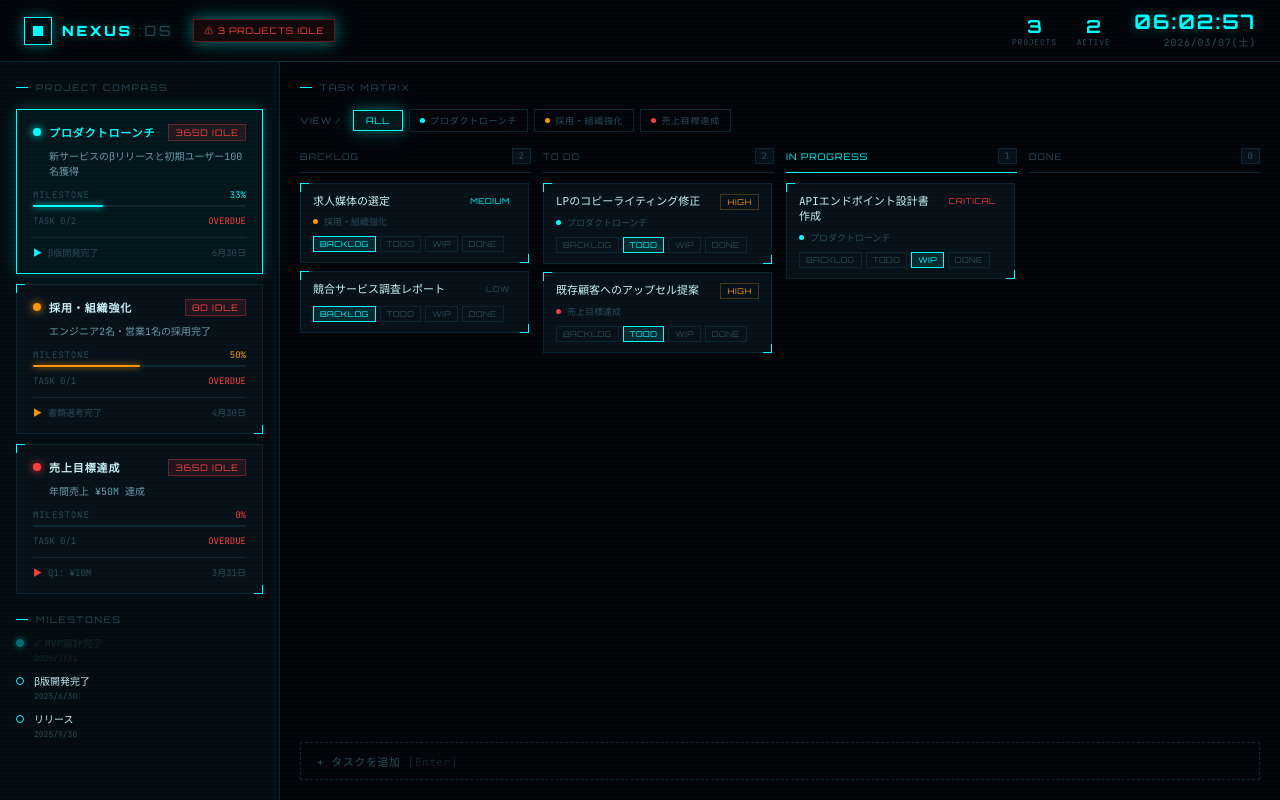
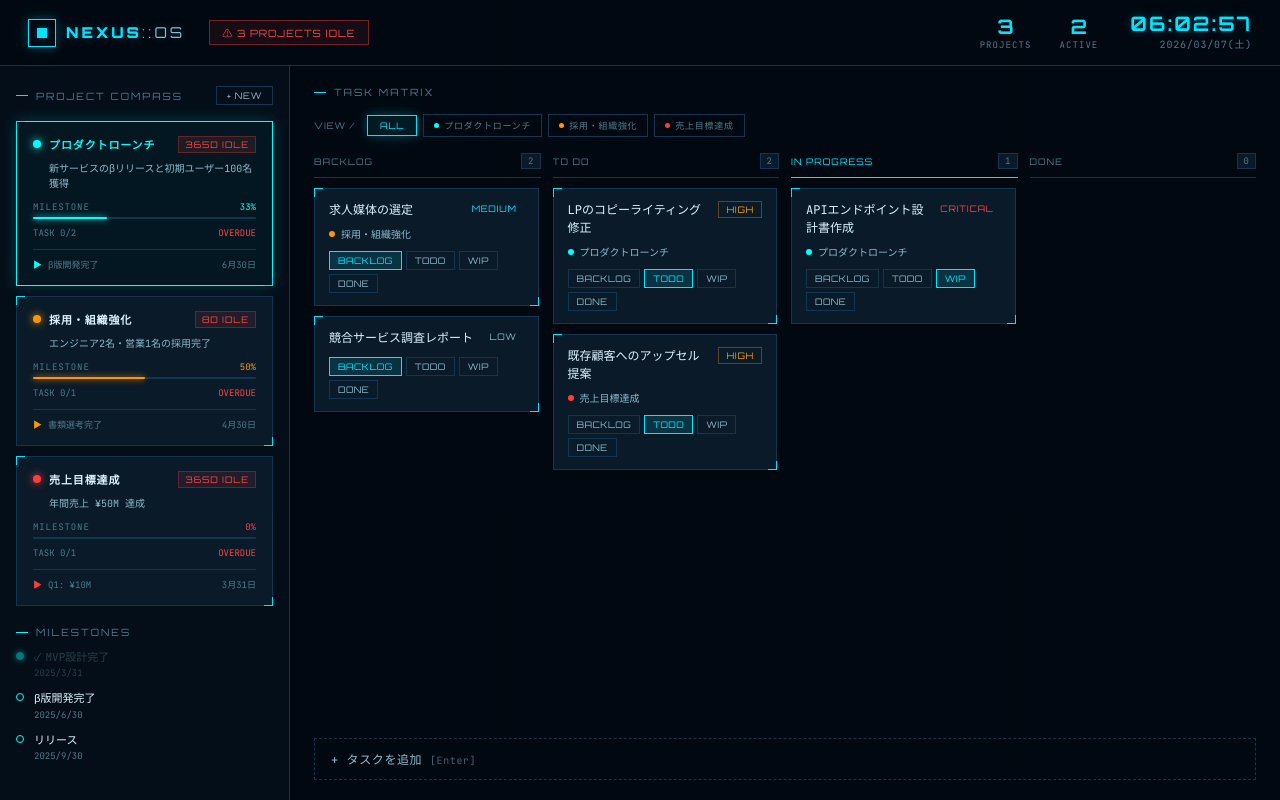
Before and after one commit to masakanyee/nexus-os, a Next.js app in the folder nexus-os/: page / in a window 1280 px wide. Built offline with nearby package versions, Linux system fonts and the light colour scheme.

Commit message:
feat: UI可読性改善・プロジェクト追加フォーム実装

```diff
--- a/nexus-os/app/dashboard-client.tsx
+++ b/nexus-os/app/dashboard-client.tsx
@@ -1,42 +1,9 @@
 'use client'
 
-import { useState, useEffect } from 'react'
+import { useState, useEffect, useRef } from 'react'
 import { useProjectStore, useTaskStore, loadStoredState, saveStoredState } from '@/store'
 import ProjectCard from '@/components/compass/ProjectCard'
 import TaskBoard from '@/components/tasks/TaskBoard'
-
-function LoadingScreen() {
-  return (
-    <div
-      style={{
-        minHeight: '100vh',
-        background: 'var(--bg-void)',
-        display: 'flex',
-        alignItems: 'center',
-        justifyContent: 'center',
-        flexDirection: 'column',
-        gap: 12,
-      }}
-    >
-      <div
-        style={{
-          width: 28,
-          height: 28,
-          border: '1px solid var(--accent-cyan)',
-          display: 'flex',
-          alignItems: 'center',
-          justifyContent: 'center',
-          boxShadow: 'var(--glow-cyan)',
-        }}
-      >
-        <div style={{ width: 10, height: 10, background: 'var(--accent-cyan)', boxShadow: 'var(--glow-cyan)' }} />
-      </div>
-      <span style={{ fontFamily: 'var(--font-display)', fontSize: 12, color: 'var(--text-muted)', letterSpacing: '0.15em' }}>
-        LOADING
-      </span>
-    </div>
-  )
-}
 
 function Clock() {
   const [time, setTime] = useState('')
@@ -59,9 +26,111 @@ function Clock() {
   )
 }
 
+const STATUS_OPTIONS = [
+  { value: 'active', label: 'ACTIVE' },
+  { value: 'stalled', label: 'STALLED' },
+  { value: 'done', label: 'DONE' },
+] as const
+
+function AddProjectForm({ onClose }: { onClose: () => void }) {
+  const addProject = useProjectStore((s) => s.addProject)
+  const [name, setName] = useState('')
+  const [goal, setGoal] = useState('')
+  const [deadline, setDeadline] = useState('')
+  const [color, setColor] = useState('#00e5ff')
+  const nameRef = useRef<HTMLInputElement>(null)
+
+  useEffect(() => { nameRef.current?.focus() }, [])
+
+  const handleSubmit = () => {
+    if (!name.trim() || !deadline) return
+    addProject({ name: name.trim(), goal: goal.trim(), deadline, color })
+    onClose()
+  }
+
+  const handleKey = (e: React.KeyboardEvent) => {
+    if (e.key === 'Escape') onClose()
+  }
+
+  const inputStyle = {
+    width: '100%', background: 'var(--bg-void)',
+    border: '1px solid var(--border-dim)', borderRadius: 0,
+    color: 'var(--text-bright)', fontFamily: 'var(--font-mono)',
+    fontSize: 11, padding: '6px 8px', outline: 'none',
+  }
+
+  return (
+    <div
+      className="bracket-box"
+      style={{ padding: '14px', marginTop: 12, background: 'rgba(0,229,255,0.04)', borderColor: 'var(--accent-cyan)' }}
+      onKeyDown={handleKey}
+    >
+      <div style={{ fontSize: 9, fontFamily: 'var(--font-display)', color: 'var(--accent-cyan)', letterSpacing: '0.15em', marginBottom: 10 }}>
+        NEW PROJECT
+      </div>
+      <div style={{ display: 'flex', flexDirection: 'column', gap: 8 }}>
+        <input
+          ref={nameRef}
+          value={name}
+          onChange={(e) => setName(e.target.value)}
+          placeholder="プロジェクト名"
+          style={inputStyle}
+        />
+        <input
+          value={goal}
+          onChange={(e) => setGoal(e.target.value)}
+          placeholder="目標（任意）"
+          style={inputStyle}
+        />
+        <div style={{ display: 'flex', gap: 6, alignItems: 'center' }}>
+          <input
+            type="date"
+            value={deadline}
+            onChange={(e) => setDeadline(e.target.value)}
+            style={{ ...inputStyle, flex: 1, colorScheme: 'dark' }}
+          />
+          <input
+            type="color"
+            value={color}
+            onChange={(e) => setColor(e.target.value)}
+            style={{ width: 32, height: 30, padding: 2, background: 'var(--bg-void)', border: '1px solid var(--border-dim)', cursor: 'pointer' }}
+          />
+        </div>
+        <div style={{ display: 'flex', gap: 6 }}>
+          <button
+            onClick={handleSubmit}
+            disabled={!name.trim() || !deadline}
+            style={{
+              flex: 1, padding: '6px', fontSize: 10, fontFamily: 'var(--font-display)',
+              background: name.trim() && deadline ? 'rgba(0,229,255,0.12)' : 'transparent',
+              border: `1px solid ${name.trim() && deadline ? 'var(--accent-cyan)' : 'var(--border-dim)'}`,
+              color: name.trim() && deadline ? 'var(--accent-cyan)' : 'var(--text-muted)',
+              cursor: name.trim() && deadline ? 'pointer' : 'not-allowed',
+              letterSpacing: '0.1em',
+            }}
+          >
+            ADD
+          </button>
+          <button
+            onClick={onClose}
+            style={{
+              padding: '6px 12px', fontSize: 10, fontFamily: 'var(--font-display)',
+              background: 'transparent', border: '1px solid var(--border-dim)',
+              color: 'var(--text-muted)', cursor: 'pointer', letterSpacing: '0.1em',
+            }}
+          >
+            CANCEL
+          </button>
+        </div>
+      </div>
+    </div>
+  )
+}
+
 function DashboardContent() {
   const projects = useProjectStore((s) => s.projects)
   const [selectedId, setSelectedId] = useState<string | null>(projects[0]?.id ?? null)
+  const [addingProject, setAddingProject] = useState(false)
 
   const stalledCount = projects.filter((p) => {
     const days = Math.floor((Date.now() - new Date(p.lastTouched).getTime()) / (1000 * 60 * 60 * 24))
@@ -70,43 +139,60 @@ function DashboardContent() {
 
   return (
     <div style={{ minHeight: '100vh', background: 'var(--bg-void)', display: 'flex', flexDirection: 'column' }}>
-      <header style={{ borderBottom: '1px solid var(--border-dim)', padding: '12px 24px', display: 'flex', justifyContent: 'space-between', alignItems: 'center', position: 'sticky', top: 0, background: 'var(--bg-void)', zIndex: 100 }}>
-        <div style={{ display: 'flex', alignItems: 'center', gap: 20 }}>
+      <header style={{ borderBottom: '1px solid var(--border-dim)', padding: '14px 28px', display: 'flex', justifyContent: 'space-between', alignItems: 'center', position: 'sticky', top: 0, background: 'var(--bg-void)', zIndex: 100 }}>
+        <div style={{ display: 'flex', alignItems: 'center', gap: 24 }}>
           <div style={{ display: 'flex', alignItems: 'center', gap: 10 }}>
             <div style={{ width: 28, height: 28, border: '1px solid var(--accent-cyan)', display: 'flex', alignItems: 'center', justifyContent: 'center', boxShadow: 'var(--glow-cyan)' }}>
               <div style={{ width: 10, height: 10, background: 'var(--accent-cyan)', boxShadow: 'var(--glow-cyan)' }} />
             </div>
-            <span style={{ fontFamily: 'var(--font-display)', fontSize: 14, fontWeight: 900, color: 'var(--accent-cyan)', letterSpacing: '0.2em', textShadow: 'var(--glow-cyan)' }}>
-              NEXUS<span style={{ color: 'var(--text-muted)', fontWeight: 400 }}>::OS</span>
+            <span style={{ fontFamily: 'var(--font-display)', fontSize: 15, fontWeight: 900, color: 'var(--accent-cyan)', letterSpacing: '0.2em', textShadow: 'var(--glow-cyan)' }}>
+              NEXUS<span style={{ color: 'var(--text-mid)', fontWeight: 400 }}>::OS</span>
             </span>
           </div>
           {stalledCount > 0 && (
-            <div style={{ fontSize: 9, fontFamily: 'var(--font-display)', color: 'var(--accent-alert)', border: '1px solid rgba(255,60,60,0.3)', background: 'rgba(255,60,60,0.07)', padding: '4px 10px', letterSpacing: '0.1em', animation: 'glow-pulse 2s ease-in-out infinite' }}>
+            <div style={{ fontSize: 10, fontFamily: 'var(--font-display)', color: 'var(--accent-alert)', border: '1px solid rgba(255,68,68,0.4)', background: 'rgba(255,68,68,0.08)', padding: '4px 12px', letterSpacing: '0.1em' }}>
               ⚠ {stalledCount} PROJECT{stalledCount > 1 ? 'S' : ''} IDLE
             </div>
           )}
         </div>
-        <div style={{ display: 'flex', alignItems: 'center', gap: 24 }}>
-          <div style={{ display: 'flex', gap: 20 }}>
+        <div style={{ display: 'flex', alignItems: 'center', gap: 32 }}>
+          <div style={{ display: 'flex', gap: 28 }}>
             {[
               { label: 'PROJECTS', value: projects.length },
               { label: 'ACTIVE', value: projects.filter((p) => p.status === 'active').length },
             ].map((s) => (
               <div key={s.label} style={{ textAlign: 'center' }}>
-                <div style={{ fontSize: 18, fontFamily: 'var(--font-display)', color: 'var(--accent-cyan)', fontWeight: 700 }}>{s.value}</div>
-                <div style={{ fontSize: 8, color: 'var(--text-muted)', letterSpacing: '0.1em' }}>{s.label}</div>
+                <div style={{ fontSize: 20, fontFamily: 'var(--font-display)', color: 'var(--accent-cyan)', fontWeight: 700 }}>{s.value}</div>
+                <div style={{ fontSize: 9, color: 'var(--text-muted)', letterSpacing: '0.12em' }}>{s.label}</div>
               </div>
             ))}
           </div>
           <Clock />
         </div>
       </header>
-      <main style={{ flex: 1, display: 'grid', gridTemplateColumns: '280px 1fr', overflow: 'hidden', height: 'calc(100vh - 65px)' }}>
+      <main style={{ flex: 1, display: 'grid', gridTemplateColumns: '290px 1fr', overflow: 'hidden', height: 'calc(100vh - 69px)' }}>
         <aside style={{ borderRight: '1px solid var(--border-dim)', padding: '20px 16px', overflowY: 'auto', background: 'var(--bg-panel)' }}>
-          <div style={{ fontSize: 9, fontFamily: 'var(--font-display)', color: 'var(--text-muted)', letterSpacing: '0.2em', marginBottom: 16, display: 'flex', alignItems: 'center', gap: 8 }}>
-            <span style={{ width: 12, height: 1, background: 'var(--accent-cyan)', display: 'inline-block' }} />
-            PROJECT COMPASS
+          <div style={{ display: 'flex', justifyContent: 'space-between', alignItems: 'center', marginBottom: 16 }}>
+            <div style={{ fontSize: 10, fontFamily: 'var(--font-display)', color: 'var(--text-muted)', letterSpacing: '0.2em', display: 'flex', alignItems: 'center', gap: 8 }}>
+              <span style={{ width: 12, height: 1, background: 'var(--accent-cyan)', display: 'inline-block' }} />
+              PROJECT COMPASS
+            </div>
+            <button
+              onClick={() => setAddingProject((v) => !v)}
+              style={{
+                fontSize: 9, fontFamily: 'var(--font-display)', padding: '3px 10px',
+                background: addingProject ? 'rgba(0,229,255,0.12)' : 'transparent',
+                border: `1px solid ${addingProject ? 'var(--accent-cyan)' : 'var(--border-dim)'}`,
+                color: addingProject ? 'var(--accent-cyan)' : 'var(--text-mid)',
+                cursor: 'pointer', letterSpacing: '0.08em',
+              }}
+            >
+              {addingProject ? '✕' : '+ NEW'}
+            </button>
           </div>
+
+          {addingProject && <AddProjectForm onClose={() => setAddingProject(false)} />}
+
           {projects.map((project) => (
             <ProjectCard
               key={project.id}
@@ -120,16 +206,16 @@ function DashboardContent() {
             if (!p?.milestones.length) return null
             return (
               <div style={{ marginTop: 20 }}>
-                <div style={{ fontSize: 9, fontFamily: 'var(--font-display)', color: 'var(--text-muted)', letterSpacing: '0.2em', marginBottom: 12, display: 'flex', alignItems: 'center', gap: 8 }}>
+                <div style={{ fontSize: 10, fontFamily: 'var(--font-display)', color: 'var(--text-muted)', letterSpacing: '0.2em', marginBottom: 12, display: 'flex', alignItems: 'center', gap: 8 }}>
                   <span style={{ width: 12, height: 1, background: p.color, display: 'inline-block' }} />
                   MILESTONES
                 </div>
                 {p.milestones.map((m) => (
-                  <div key={m.id} style={{ display: 'flex', alignItems: 'flex-start', gap: 10, marginBottom: 12, opacity: m.completed ? 0.4 : 1 }}>
+                  <div key={m.id} style={{ display: 'flex', alignItems: 'flex-start', gap: 10, marginBottom: 12, opacity: m.completed ? 0.45 : 1 }}>
                     <div style={{ width: 8, height: 8, borderRadius: '50%', flexShrink: 0, marginTop: 2, background: m.completed ? p.color : 'transparent', border: `1px solid ${p.color}`, boxShadow: m.completed ? `0 0 6px ${p.color}` : 'none' }} />
                     <div>
-                      <div style={{ fontSize: 10, color: m.completed ? 'var(--text-muted)' : 'var(--text-bright)', lineHeight: 1.4 }}>{m.completed && <span style={{ marginRight: 4 }}>✓</span>}{m.label}</div>
-                      <div style={{ fontSize: 8, color: 'var(--text-muted)', marginTop: 2 }}>{new Date(m.targetDate).toLocaleDateString('ja-JP')}</div>
+                      <div style={{ fontSize: 11, color: m.completed ? 'var(--text-muted)' : 'var(--text-bright)', lineHeight: 1.4 }}>{m.completed && <span style={{ marginRight: 4 }}>✓</span>}{m.label}</div>
+                      <div style={{ fontSize: 9, color: 'var(--text-muted)', marginTop: 2 }}>{new Date(m.targetDate).toLocaleDateString('ja-JP')}</div>
                     </div>
                   </div>
                 ))}
@@ -137,8 +223,8 @@ function DashboardContent() {
             )
           })()}
         </aside>
-        <section style={{ padding: '20px', overflow: 'hidden', display: 'flex', flexDirection: 'column' }}>
-          <div style={{ fontSize: 9, fontFamily: 'var(--font-display)', color: 'var(--text-muted)', letterSpacing: '0.2em', marginBottom: 16, display: 'flex', alignItems: 'center', gap: 8 }}>
+        <section style={{ padding: '20px 24px', overflow: 'hidden', display: 'flex', flexDirection: 'column' }}>
+          <div style={{ fontSize: 10, fontFamily: 'var(--font-display)', color: 'var(--text-muted)', letterSpacing: '0.2em', marginBottom: 16, display: 'flex', alignItems: 'center', gap: 8 }}>
             <span style={{ width: 12, height: 1, background: 'var(--accent-cyan)', display: 'inline-block' }} />
             TASK MATRIX
           </div>
@@ -150,23 +236,19 @@ function DashboardContent() {
 }
 
 export default function DashboardClient() {
-  const [ready, setReady] = useState(false)
-
   useEffect(() => {
-    loadStoredState()
-    setReady(true)
-  }, [])
-
-  useEffect(() => {
-    if (!ready) return
+    try {
+      loadStoredState()
+    } catch {
+      // ignore
+    }
     const unsubP = useProjectStore.subscribe(saveStoredState)
     const unsubT = useTaskStore.subscribe(saveStoredState)
     return () => {
       unsubP()
       unsubT()
     }
-  }, [ready])
+  }, [])
 
-  if (!ready) return <LoadingScreen />
   return <DashboardContent />
 }
--- a/nexus-os/app/globals.css
+++ b/nexus-os/app/globals.css
@@ -1,19 +1,19 @@
 @import url('https://fonts.googleapis.com/css2?family=Orbitron:wght@400;600;700;900&family=JetBrains+Mono:wght@300;400;500&display=swap');
 
 :root {
-  --bg-void:        #020408;
-  --bg-panel:       #040c12;
-  --bg-card:        #071018;
+  --bg-void:        #020810;
+  --bg-panel:       #050e18;
+  --bg-card:        #0a1a28;
   --border-cyber:   #00ffff;
-  --border-dim:     #0a2530;
-  --accent-cyan:    #00ffff;
-  --accent-alert:   #ff3c3c;
-  --accent-warm:    #ff9500;
+  --border-dim:     #143550;
+  --accent-cyan:    #00e5ff;
+  --accent-alert:   #ff4444;
+  --accent-warm:    #ff9f0a;
   --accent-green:   #00ff88;
-  --text-bright:    #c8f0f8;
-  --text-mid:       #6a9aaa;
-  --text-muted:     #2a4a5a;
-  --glow-cyan:      0 0 12px #00ffff55, 0 0 30px #00ffff22;
+  --text-bright:    #ddf4ff;
+  --text-mid:       #8abccc;
+  --text-muted:     #507a8a;
+  --glow-cyan:      0 0 10px #00e5ff44, 0 0 24px #00e5ff18;
   --font-display:   'Orbitron', monospace;
   --font-mono:      'JetBrains Mono', monospace;
 }
@@ -39,9 +39,9 @@ body::before {
   background: repeating-linear-gradient(
     0deg,
     transparent,
-    transparent 2px,
-    rgba(0, 255, 255, 0.015) 2px,
-    rgba(0, 255, 255, 0.015) 4px
+    transparent 3px,
+    rgba(0, 229, 255, 0.007) 3px,
+    rgba(0, 229, 255, 0.007) 4px
   );
   pointer-events: none;
   z-index: 9999;
--- a/nexus-os/components/tasks/QuickAdd.tsx
+++ b/nexus-os/components/tasks/QuickAdd.tsx
@@ -34,11 +34,11 @@ export default function QuickAdd() {
       <button
         onClick={() => { setOpen(true); setTimeout(() => inputRef.current?.focus(), 50) }}
         style={{
-          width: '100%', padding: '10px 16px',
+          width: '100%', padding: '11px 16px',
           background: 'transparent',
           border: '1px dashed var(--border-dim)',
-          color: 'var(--text-muted)',
-          fontFamily: 'var(--font-mono)', fontSize: 11,
+          color: 'var(--text-mid)',
+          fontFamily: 'var(--font-mono)', fontSize: 12,
           cursor: 'pointer', textAlign: 'left', letterSpacing: '0.05em',
           transition: 'all 0.2s',
         }}
@@ -50,10 +50,10 @@ export default function QuickAdd() {
         onMouseLeave={(e) => {
           const el = e.currentTarget as HTMLElement
           el.style.borderColor = 'var(--border-dim)'
-          el.style.color = 'var(--text-muted)'
+          el.style.color = 'var(--text-mid)'
         }}
       >
-        + タスクを追加  <span style={{ opacity: 0.4 }}>[Enter]</span>
+        + タスクを追加  <span style={{ opacity: 0.5, fontSize: 10 }}>[Enter]</span>
       </button>
     )
   }
@@ -61,7 +61,7 @@ export default function QuickAdd() {
   return (
     <div
       className="bracket-box"
-      style={{ padding: '12px', background: 'var(--bg-card)', borderColor: 'var(--accent-cyan)' }}
+      style={{ padding: '14px', background: 'var(--bg-card)', borderColor: 'var(--accent-cyan)' }}
     >
       <input
         ref={inputRef}
@@ -73,7 +73,7 @@ export default function QuickAdd() {
           width: '100%', background: 'transparent', border: 'none',
           borderBottom: '1px solid var(--border-dim)',
           color: 'var(--text-bright)', fontFamily: 'var(--font-mono)',
-          fontSize: 12, padding: '4px 0 8px', marginBottom: 10, outline: 'none',
+          fontSize: 13, padding: '4px 0 10px', marginBottom: 12, outline: 'none',
         }}
       />
       <div style={{ display: 'flex', gap: 8, flexWrap: 'wrap', alignItems: 'center' }}>
@@ -82,8 +82,8 @@ export default function QuickAdd() {
           onChange={(e) => setProjectId(e.target.value)}
           style={{
             background: 'var(--bg-void)', border: '1px solid var(--border-dim)',
-            color: 'var(--text-mid)', fontFamily: 'var(--font-mono)',
-            fontSize: 10, padding: '4px 8px', cursor: 'pointer',
+            color: 'var(--text-bright)', fontFamily: 'var(--font-mono)',
+            fontSize: 11, padding: '5px 10px', cursor: 'pointer',
           }}
         >
           <option value="null">INBOX</option>
@@ -98,10 +98,10 @@ export default function QuickAdd() {
             onClick={() => setPriority(p)}
             style={{
               fontSize: 9, fontFamily: 'var(--font-display)',
-              padding: '4px 8px', cursor: 'pointer',
-              background: priority === p ? 'rgba(0,255,255,0.1)' : 'transparent',
+              padding: '5px 10px', cursor: 'pointer',
+              background: priority === p ? 'rgba(0,229,255,0.1)' : 'transparent',
               border: `1px solid ${priority === p ? 'var(--accent-cyan)' : 'var(--border-dim)'}`,
-              color: priority === p ? 'var(--accent-cyan)' : 'var(--text-muted)',
+              color: priority === p ? 'var(--accent-cyan)' : 'var(--text-mid)',
               letterSpacing: '0.05em',
             }}
           >
@@ -114,10 +114,10 @@ export default function QuickAdd() {
           style={{
             marginLeft: 'auto', fontSize: 10,
             fontFamily: 'var(--font-display)',
-            padding: '4px 14px', cursor: 'pointer',
-            background: 'rgba(0,255,255,0.1)',
+            padding: '5px 16px', cursor: 'pointer',
+            background: 'rgba(0,229,255,0.12)',
             border: '1px solid var(--accent-cyan)',
-            color: 'var(--accent-cyan)', letterSpacing: '0.08em',
+            color: 'var(--accent-cyan)', letterSpacing: '0.1em',
           }}
         >
           ADD
--- a/nexus-os/components/tasks/TaskCard.tsx
+++ b/nexus-os/components/tasks/TaskCard.tsx
@@ -4,9 +4,9 @@ import { useTaskStore, useProjectStore } from '@/store'
 
 const PRIORITY_COLOR: Record<Task['priority'], string> = {
   critical: 'var(--accent-alert)',
-  high: '#ff9500',
+  high: '#ff9f0a',
   medium: 'var(--accent-cyan)',
-  low: 'var(--text-muted)',
+  low: 'var(--text-mid)',
 }
 
 export default function TaskCard({ task }: { task: Task }) {
@@ -19,8 +19,8 @@ export default function TaskCard({ task }: { task: Task }) {
     <div
       className="bracket-box"
       style={{
-        padding: '10px 12px',
-        marginBottom: 8,
+        padding: '12px 14px',
+        marginBottom: 10,
         background: 'var(--bg-card)',
         borderColor: 'var(--border-dim)',
         transition: 'all 0.2s ease',
@@ -28,37 +28,39 @@ export default function TaskCard({ task }: { task: Task }) {
     >
       <div style={{ display: 'flex', justifyContent: 'space-between', alignItems: 'flex-start', gap: 8 }}>
         <span style={{
-          fontSize: 11, color: 'var(--text-bright)', fontFamily: 'var(--font-mono)',
-          lineHeight: 1.4, flex: 1,
+          fontSize: 12, color: 'var(--text-bright)', fontFamily: 'var(--font-mono)',
+          lineHeight: 1.5, flex: 1,
         }}>
           {task.title}
         </span>
         <span style={{
-          fontSize: 8, fontFamily: 'var(--font-display)', letterSpacing: '0.08em',
-          color, border: `1px solid ${color}44`, padding: '2px 6px',
+          fontSize: 9, fontFamily: 'var(--font-display)', letterSpacing: '0.08em',
+          color, border: `1px solid ${color}55`, padding: '2px 7px',
+          whiteSpace: 'nowrap', flexShrink: 0,
         }}>
           {task.priority.toUpperCase()}
         </span>
       </div>
       {project && (
-        <div style={{ display: 'flex', alignItems: 'center', gap: 6, marginTop: 6 }}>
+        <div style={{ display: 'flex', alignItems: 'center', gap: 6, marginTop: 7 }}>
           <span style={{
-            width: 5, height: 5, borderRadius: '50%', background: project.color, display: 'inline-block',
+            width: 6, height: 6, borderRadius: '50%', background: project.color, display: 'inline-block', flexShrink: 0,
           }} />
-          <span style={{ fontSize: 9, color: 'var(--text-muted)' }}>{project.name}</span>
+          <span style={{ fontSize: 10, color: 'var(--text-mid)' }}>{project.name}</span>
         </div>
       )}
-      <div style={{ marginTop: 8, display: 'flex', gap: 4, flexWrap: 'wrap' }}>
+      <div style={{ marginTop: 10, display: 'flex', gap: 4, flexWrap: 'wrap' }}>
         {(['backlog', 'todo', 'in_progress', 'done'] as const).map((status) => (
           <button
             key={status}
             onClick={() => moveTask(task.id, status)}
             style={{
-              fontSize: 8, fontFamily: 'var(--font-display)', padding: '2px 6px', cursor: 'pointer',
-              background: task.status === status ? 'rgba(0,255,255,0.1)' : 'transparent',
+              fontSize: 9, fontFamily: 'var(--font-display)', padding: '3px 8px', cursor: 'pointer',
+              background: task.status === status ? 'rgba(0,229,255,0.12)' : 'transparent',
               border: `1px solid ${task.status === status ? 'var(--accent-cyan)' : 'var(--border-dim)'}`,
-              color: task.status === status ? 'var(--accent-cyan)' : 'var(--text-muted)',
+              color: task.status === status ? 'var(--accent-cyan)' : 'var(--text-mid)',
               letterSpacing: '0.05em',
+              transition: 'all 0.15s',
             }}
           >
             {status === 'in_progress' ? 'WIP' : status.toUpperCase()}
```
